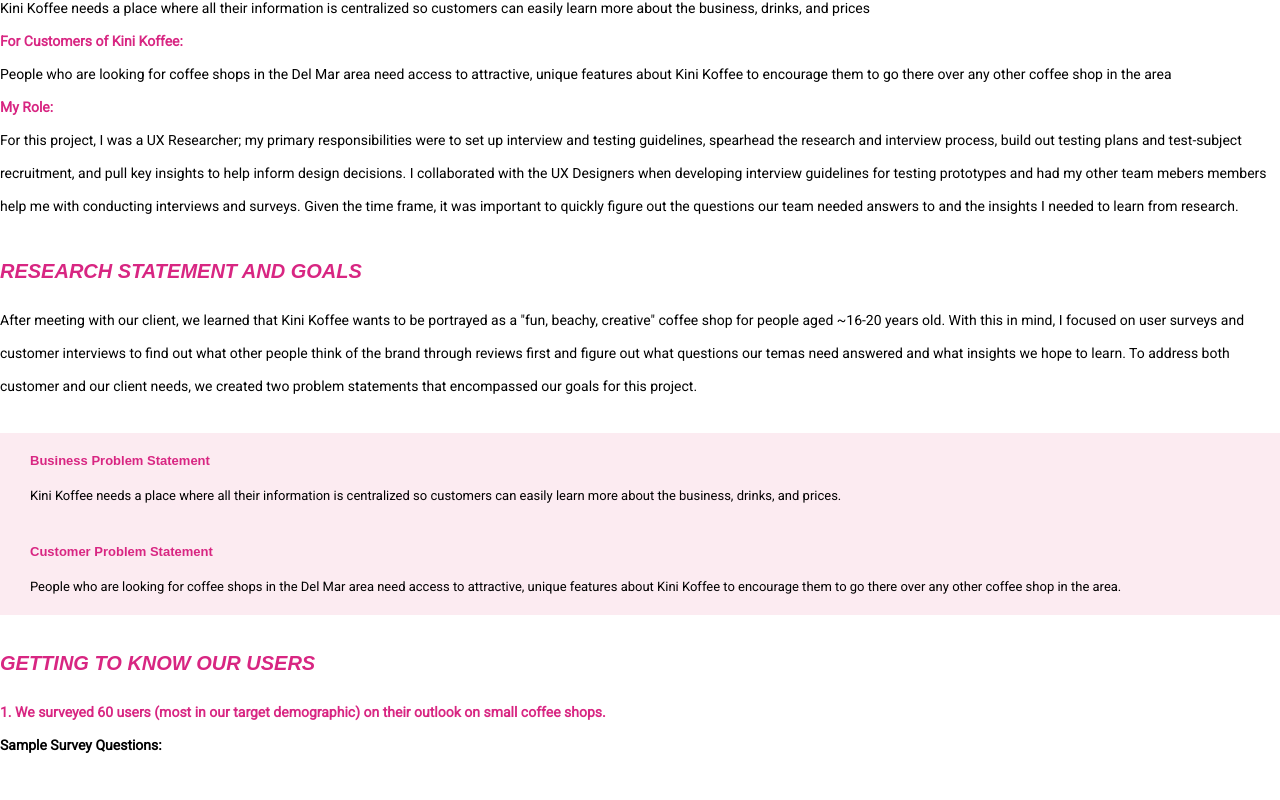
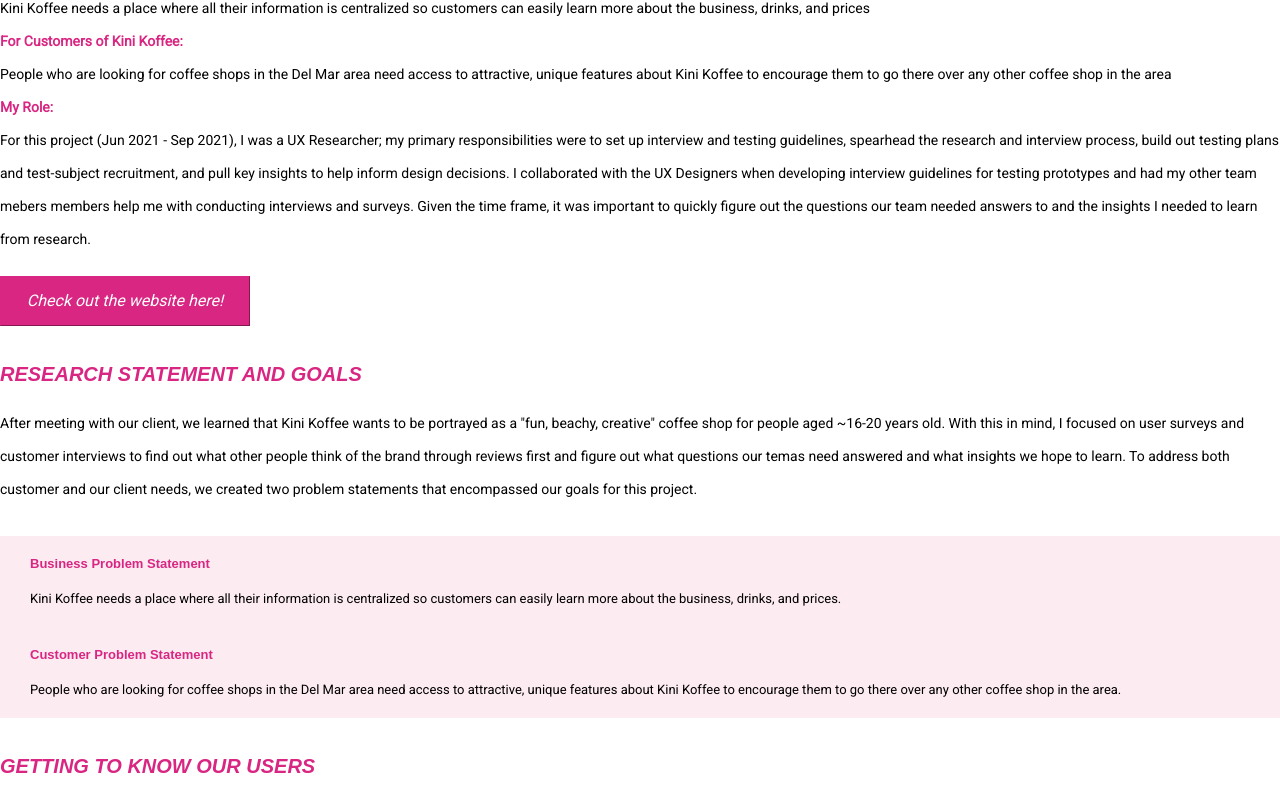
Before and after one commit to raineepei/portfolio, a Next.js app: page /Pages/Kini in a window 1280 px wide. Shown: the part 1380-2180 px from the top of the page. Built offline with nearby package versions, Linux system fonts and the light colour scheme; a web font is replaced by a local one.

Commit message:
finished kini

```diff
--- a/src/components/Kini/KiniStyles.js
+++ b/src/components/Kini/KiniStyles.js
@@ -359,3 +359,44 @@
     max-width: 100%;
   }
 `
+
+export const ToWebsite = styled.button`
+  height:50px;
+  width:250px;
+  background-color: #D82682;
+  font-family: Roboto;
+  font-style: italic;
+  font-size: 16px;
+  margin-top: 20px;
+  color: white;
+  opacity: 1;
+  border: 1px outset #D82682;
+  cursor:pointer;
+  &:hover {
+    color: #D82682;
+    opacity: 1;
+    background-color: white;
+    box-shadow: 6px 6px 0px #D82682;
+    border: 1px outset #D82682;
+  }
+`
+export const LinkDoc = styled.button`
+  height:40px;
+  width:230px;
+  background-color: #D82682;
+  font-family: Roboto;
+  font-style: italic;
+  font-size: 15px;
+  margin-top: 20px;
+  color: white;
+  opacity: 1;
+  border: 1px outset #D82682;
+  cursor:pointer;
+  &:hover {
+    color: #D82682;
+    opacity: 1;
+    background-color: white;
+    box-shadow: 6px 6px 0px #D82682;
+    border: 1px outset #D82682;
+  }
+`
--- a/src/pages/Pages/Kini.js
+++ b/src/pages/Pages/Kini.js
@@ -2,14 +2,14 @@
 import { Layout } from '../../layout/Layout';
 import { KiniTitle, LinkList, LinkColumn, LinkTitle, BackgroundInfo, ImgOver, SectionTitleIntro, SectionTitleDescription, SectionTitleDescription1,
 SectionProblem, SectionTitleIntroProblem, SectionTitleDescriptionProblem, ImgSurvey, GridContainer, DescriptionIndented,
-SectionQuote, Quote, ImgFeatureSorting } from '../../components/Kini/KiniStyles';
+SectionQuote, Quote, ImgFeatureSorting, ToWebsite, LinkDoc } from '../../components/Kini/KiniStyles';
 import "@fontsource/roboto";
 
 import "@fontsource/roboto-mono"
 import styled from 'styled-components'
 
 const LinkColor = styled.a`
-  color: black;
+  color: #D82682;
 `
 
 const Kini = () => (
@@ -43,12 +43,17 @@
             My Role:
         </SectionTitleDescription1>
         <SectionTitleDescription1>
-            For this project, I was a UX Researcher; my primary responsibilities were to set up interview and testing guidelines, spearhead
+            For this project (Jun 2021 - Sep 2021), I was a UX Researcher; my primary responsibilities were to set up interview and testing guidelines, spearhead
             the research and interview process, build out testing plans and test-subject recruitment, and pull key insights to help inform
             design decisions. I collaborated with the UX Designers when developing interview guidelines for testing prototypes and had my
             other team mebers members help me with conducting interviews and surveys. Given the time frame, it was important to quickly figure
             out the questions our team needed answers to and the insights I needed to learn from research.
         </SectionTitleDescription1>
+        <LinkColor href='https://www.kinikoffeesd.com/'>
+            <ToWebsite>
+                Check out the website here!
+            </ToWebsite>
+        </LinkColor>
 
         <SectionTitleIntro>
             RESEARCH STATEMENT AND GOALS
@@ -232,7 +237,6 @@
             Given Kini Koffee’s specialty drinks that draws many customers back to the store, it was important to make sure users were able to quickly find
             and access these menu items, especially prices since 6/7 users said item prices were things they want to know right away.
         </DescriptionIndented>
-
         <SectionTitleDescription1 style={{fontWeight: 'bold', fontStyle: 'italic', color: '#D82682'}}>
             Key Findings From This Task:
         </SectionTitleDescription1>
@@ -248,6 +252,11 @@
         <DescriptionIndented>
             4. Career opportunities were not easily discoverable → Design pattern used to showcase careers needed revisions
         </DescriptionIndented>
+        <LinkColor href='https://docs.google.com/document/d/1a56og2KegNk7R8Mj9RijF6tQFf_0ZDZ1uOxU8_Jae8Y/edit?usp=sharing'>
+            <LinkDoc>
+                Interview Guidelines Document
+            </LinkDoc>
+        </LinkColor>
 
         <SectionTitleIntro>
             ANALYSIS AND SYNTHESIS PROCESS
@@ -279,40 +288,51 @@
             These synthesized results helped the designers decide that they would prefer to use Prototype’s B menu layout in the final prototype.
         </SectionTitleDescription1>
         <ImgFeatureSorting src='../../images/Kini/figjam.png'/>
+        <LinkColor href='https://www.figma.com/file/P5nTPbn6jvE0K5kycZIStw/Research-Synthesis?node-id=0%3A1'>
+            <LinkDoc>
+                FigJam File
+            </LinkDoc>
+        </LinkColor>
+
+
 
         <SectionTitleIntro>
             REFLECTIONS
         </SectionTitleIntro>
-
-        <LinkList>
-            <LinkColumn>
-                <LinkTitle>
-                    Date
-                </LinkTitle>
-                <BackgroundInfo>
-                    Jun 2021 - Sep 2021
-                </BackgroundInfo>
-            </LinkColumn>
-            <LinkColumn>
-                <LinkTitle>
-                    Role
-                </LinkTitle>
-                <BackgroundInfo>
-                    UX Researcher
-                </BackgroundInfo>
-            </LinkColumn>
-            <LinkColumn>
-                <LinkTitle>
-                    Team
-                </LinkTitle>
-                <BackgroundInfo>
-                    Rainee Pei, Stella Seki, Deepika Vuppala, Edward De Leon, Chynna Tumalad
-                </BackgroundInfo>
-            </LinkColumn>
-        </LinkList>
-
-
-
+        <SectionTitleDescription1 style={{fontWeight: 'bold', fontStyle: 'italic', color: '#D82682'}}>
+            To summarize my experience:
+        </SectionTitleDescription1>
+        <DescriptionIndented>
+            1. Working with an actual stakeholder is a much different experience than working on a school  project; learning to collaborate, communicate,
+            and compromise with the client was a learning curve. The design process is very nuanced, and changes with each team and project you work with.
+        </DescriptionIndented>
+        <DescriptionIndented>
+            2. UX Research is the foundation of the design process. Without proper research, its easy to stray off track during the design process and
+            start designing for the “wrong” problem. Research guides the designs and allows us to approach the problem intuitively and effectively based
+            on both our client and customers.
+        </DescriptionIndented>
+        <DescriptionIndented>
+            3. It is more important to be able to analyze and synthesize the data you obtain during the research process. How can we utilize this
+            information to guide us towards our designs or redesigns?
+        </DescriptionIndented>
+        <SectionTitleDescription1 style={{fontWeight: 'bold', fontStyle: 'italic', color: '#D82682'}}>
+            Thank You To:
+        </SectionTitleDescription1>
+        <DescriptionIndented>
+            My extremely talented team members: Stella Seki, Deepika Vuppala, Edward De Leon, Chynna Tumalad,
+        </DescriptionIndented>
+        <DescriptionIndented>
+            Our Mentors: Jennie Yoon, Lily Konings, and Bryant Lim,
+        </DescriptionIndented>
+        <DescriptionIndented>
+            Our user test participants,
+        </DescriptionIndented>
+        <DescriptionIndented>
+            Jewell, our client who kept us well-caffeinated with Kini Koffee's amazing drinks,
+        </DescriptionIndented>
+        <DescriptionIndented>
+            And the Power Up Team, for putting together this opportunity!
+        </DescriptionIndented>
 
     </Layout>
 
```
